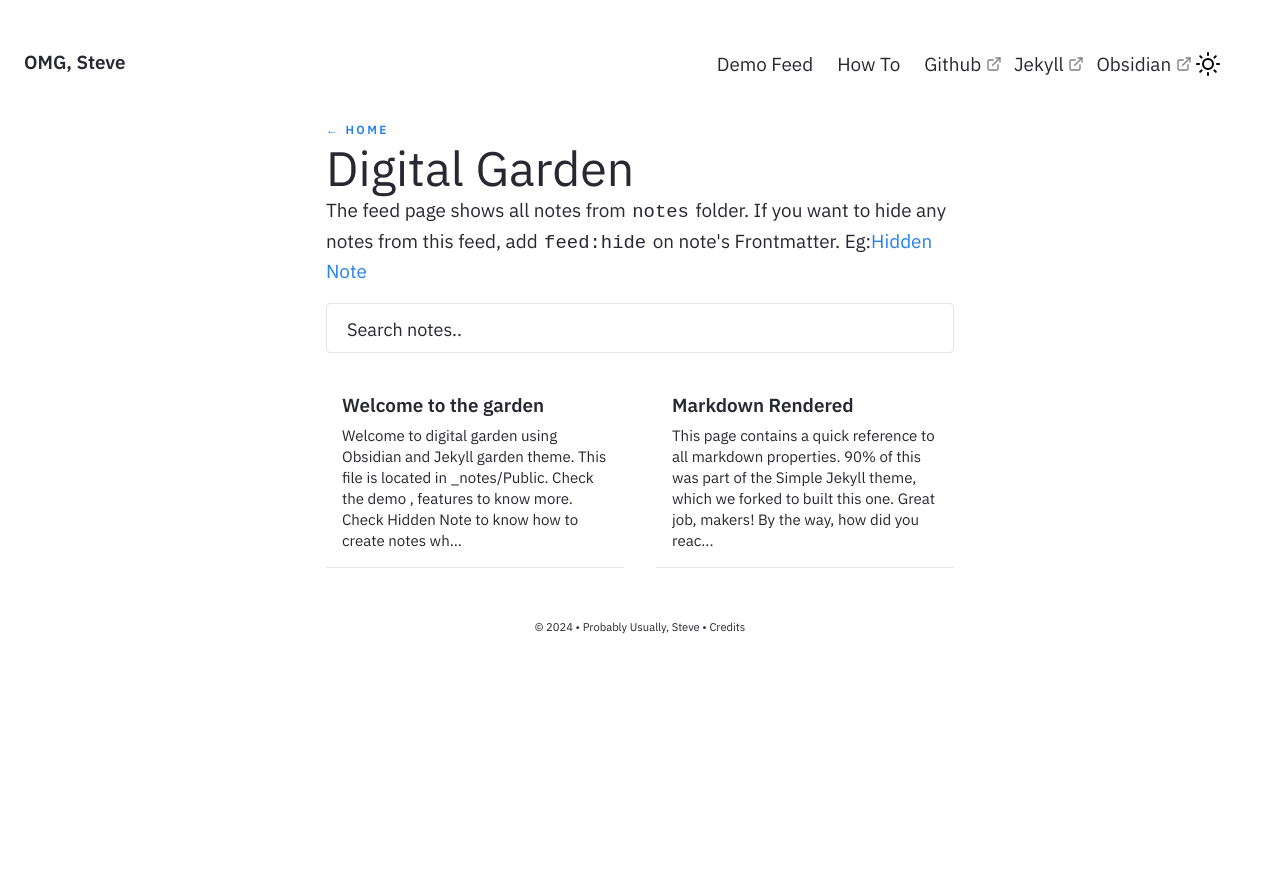
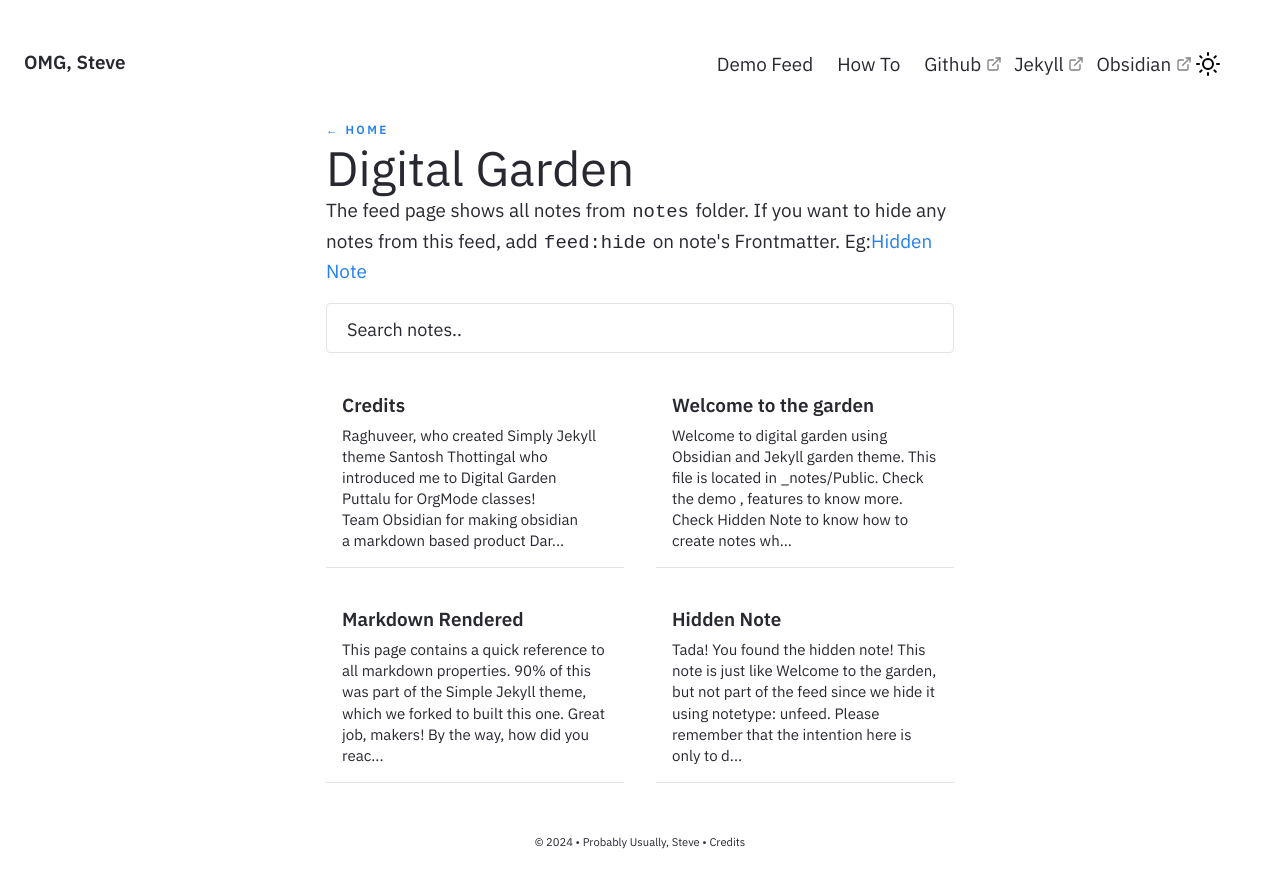
Before and after one commit to usuallysteve/usuallysteve.github.io, a Jekyll site: the page built from pages/notes.md, in a window 1280 px wide. Shown: the top 888 px of the page. Built offline with Jekyll 4.4.1, drawn with Linux system fonts in a browser that asks for light colours; part of the change alters nothing that is shown.

Commit message:
First Test
Updates visibility of template notes.

```diff
--- a/_notes/Public/Credits.md
+++ b/_notes/Public/Credits.md
@@ -1,6 +1,6 @@
 ---
 title: Credits
-feed: hide
+feed: show
 date: 11-05-2022
 permalink: /credits
 format: list
--- a/_notes/Public/Hidden Note.md
+++ b/_notes/Public/Hidden Note.md
@@ -1,7 +1,7 @@
 ---
 title: Hidden Note
-feed: hide
-date : 01-01-2021
+feed: show
+date: 01-01-2021
 ---
 
 Tada! You found the hidden note! This note is just like [[Welcome to the garden]], but not part of the feed since we hide it using `notetype: unfeed`. Please remember that the intention here is only to declutter the feed and not provide any 'protection' to the content. Notes with unfeed note type will be synced to Github, accessed via URL, and hyperlinked.
```
